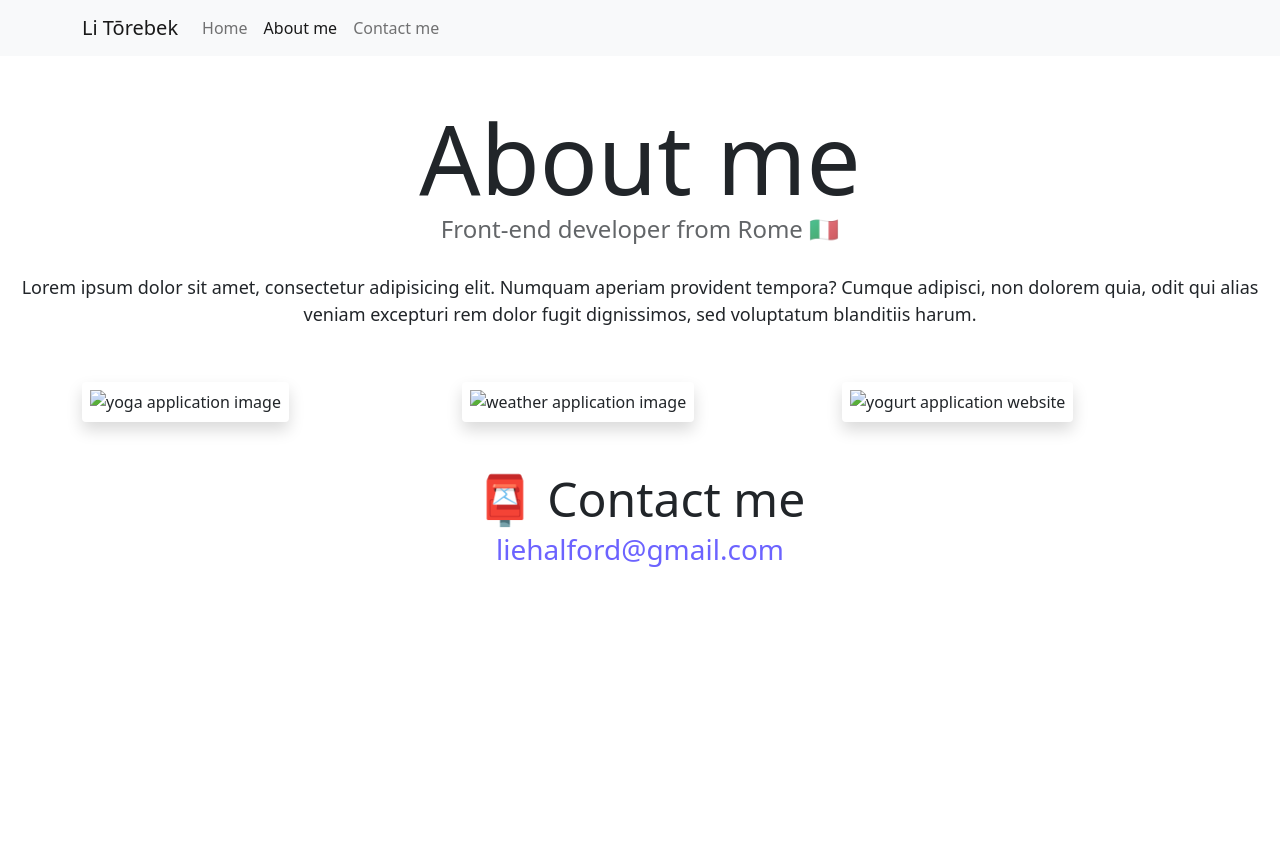
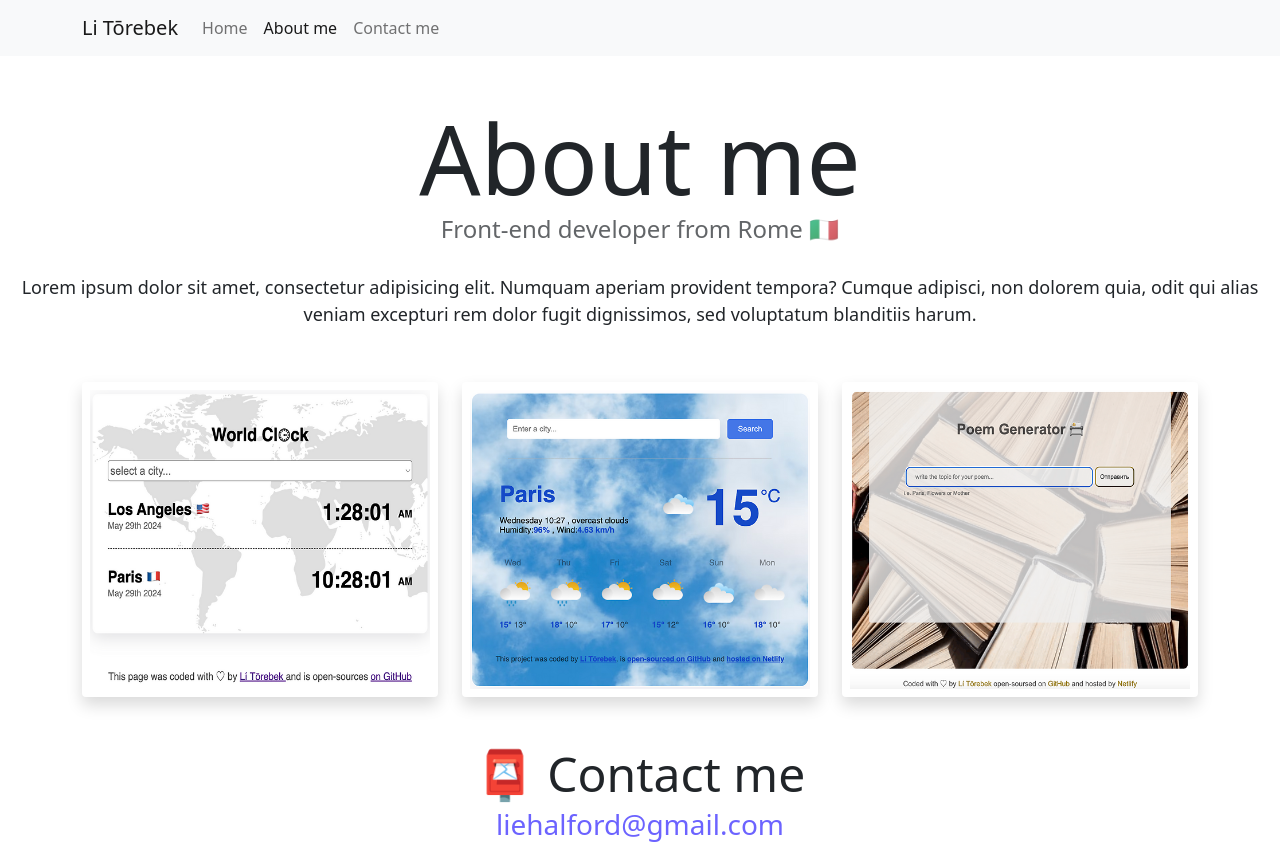
Before and after one commit to liehalford/responsive-done, a plain HTML site: page about.html in a window 1280 px wide. Before the commit the page ends 800 px from the top, so only its background shows below. Drawn offline with nearby package versions, Linux system fonts and the light colour scheme.

Commit message:
add images

```diff
--- a/about.html
+++ b/about.html
@@ -62,22 +62,22 @@
       <div class="row">
         <div class="col-sm-4">
           <img
-            src="images/yoga.png"
-            alt="yoga application image"
+            src="img/clock-1.png"
+            alt="clock application image"
             class="img-fluid p-2 shadow mt-4 rounded"
           />
         </div>
         <div class="col-sm-4">
           <img
-            src="images/weather.png"
+            src="img/weather-1.png"
             alt="weather application image"
             class="img-fluid p-2 shadow mt-4 rounded"
           />
         </div>
         <div class="col-sm-4">
           <img
-            src="images/yogurt.png"
-            alt="yogurt application website"
+            src="img/generator-1.png"
+            alt="poem generator application website"
             class="img-fluid p-2 shadow mt-4 rounded"
           />
         </div>
```
